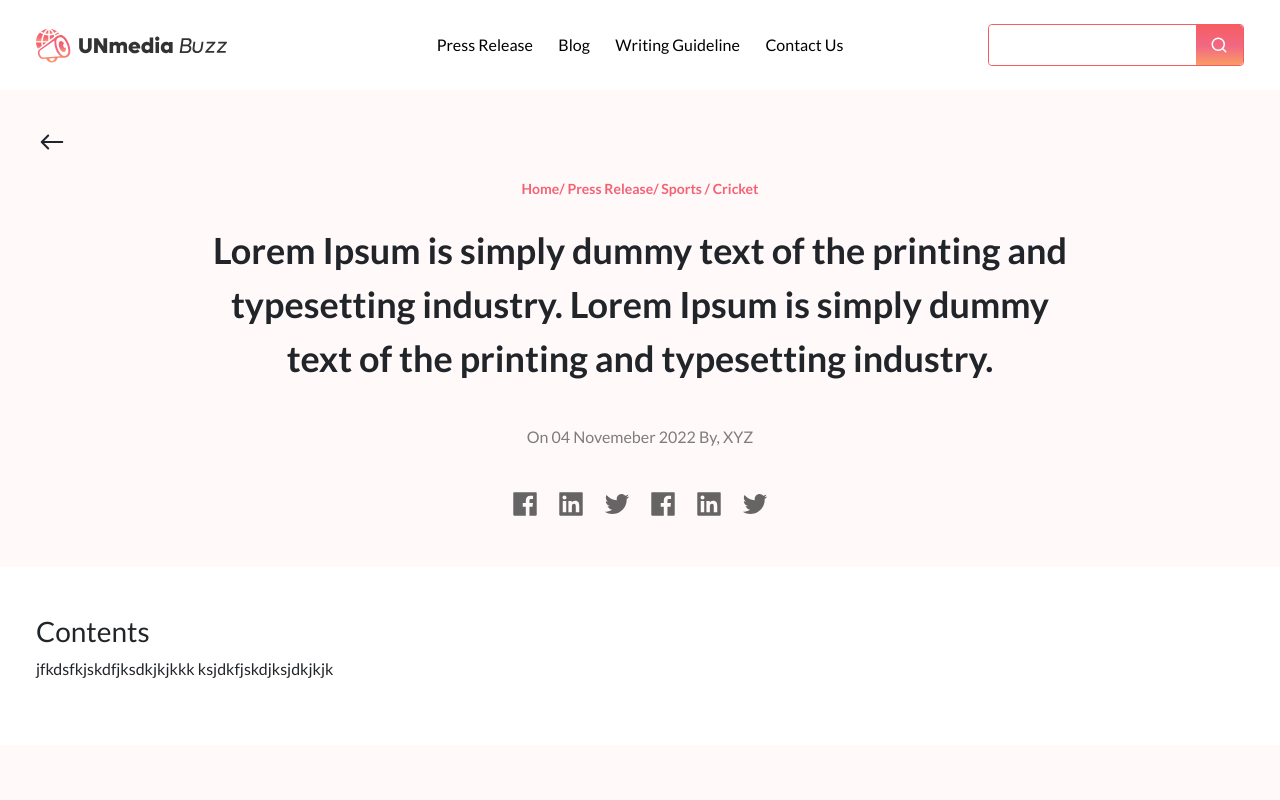
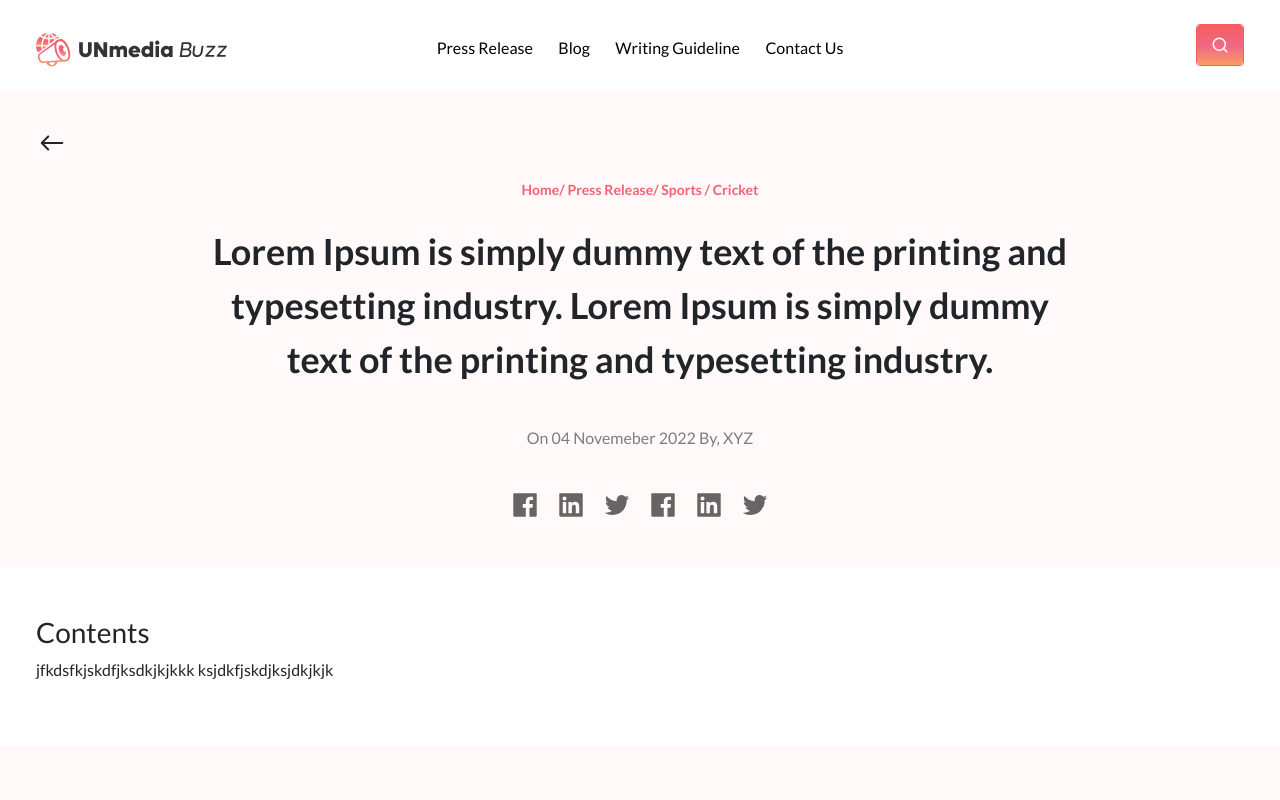
Before and after one commit to kevanultroneous/unmediabuzz-frontend, a Next.js app: page /press-release/1 in a window 1280 px wide. Shown: the top 800 px of the page. Built offline with nearby package versions, Linux system fonts and the light colour scheme.

Commit message:
header toogle search bar

```diff
--- a/components/common/Header.js
+++ b/components/common/Header.js
@@ -17,13 +17,13 @@ import { HeaderMenu } from "utils/Navigation.utils";
 import useResponsiveViewer from "hooks/ResponsiveViewer";
 
 const Header = () => {
-  const [showSearchInput, setShowSearchInput] = useState(false);
   const router = useRouter();
   const [open, setOpen] = useState(false);
+  const [search, setSearch] = useState(false);
 
   useEffect(() => {
     if (router.pathname === "/") {
-      setShowSearchInput(true);
+      setSearch(true);
     }
   }, [router]);
 
@@ -103,14 +103,18 @@ const Header = () => {
         >
           <InputGroup
             size="sm"
-            className={`${styles.GroupInput} ${styles.HideMenusInMob} `}
+            className={`${styles.GroupInput} ${styles.HideMenusInMob}`}
+            style={search ? { maxWidth: "16rem" } : { maxWidth: "3rem" }}
           >
-            <Form.Control
-              className={styles.FormControl}
-              aria-label="Small"
-              aria-describedby="inputGroup-sizing-sm"
-            />
+            {search && (
+              <Form.Control
+                className={styles.FormControl}
+                aria-label="Small"
+                aria-describedby="inputGroup-sizing-sm"
+              />
+            )}
             <InputGroup.Text
+              onClick={() => setSearch(true)}
               id="inputGroup-sizing-sm"
               className={styles.SearchButton}
             >
--- a/styles/common/Header.module.css
+++ b/styles/common/Header.module.css
@@ -62,7 +62,9 @@
   border: 0.5px solid #f65d61;
   border-radius: 4px;
   outline: none;
-  max-width: 16rem;
+}
+.GroupInputOpen {
+  max-width: 16rem !important;
 }
 .FormControl {
   box-shadow: none !important;
```
